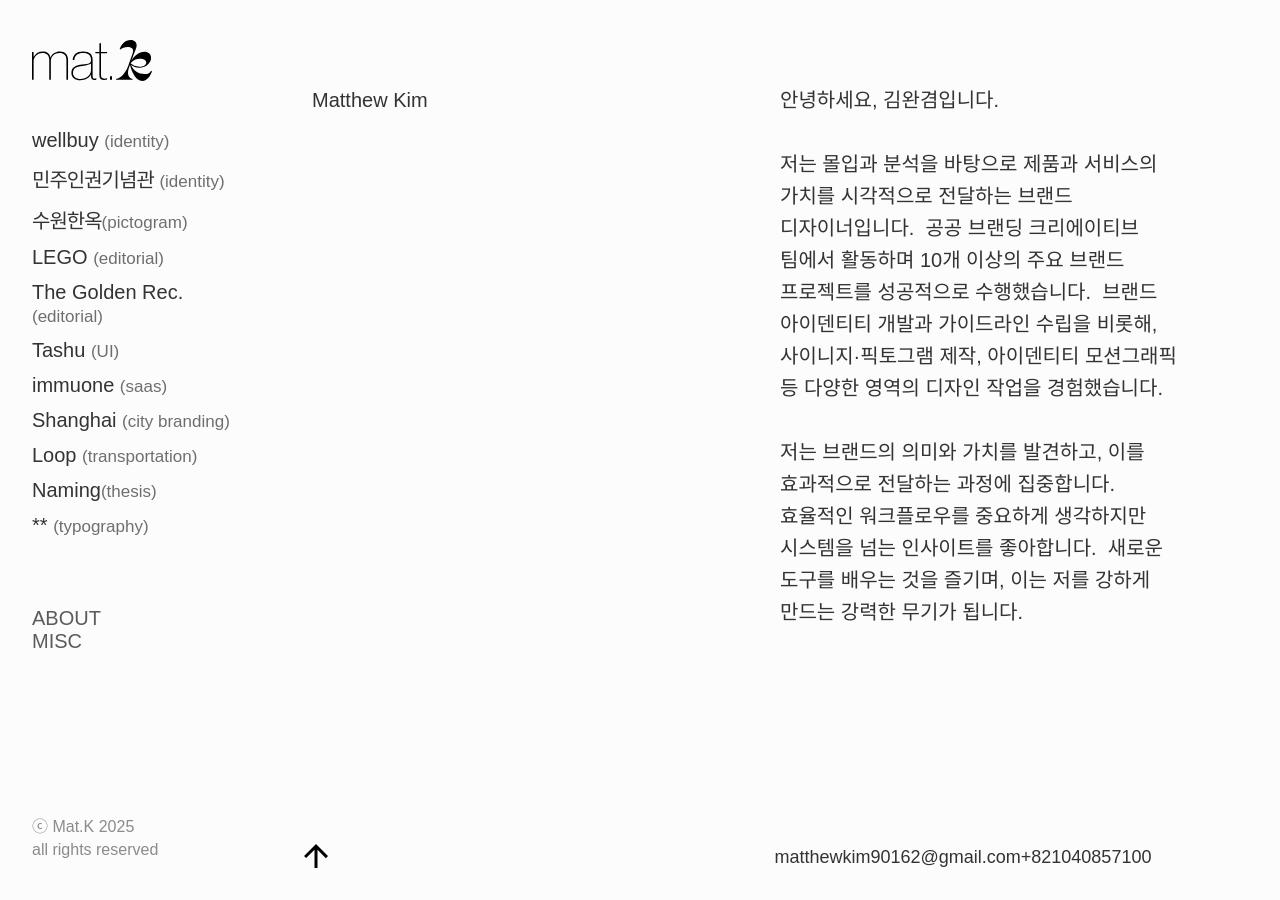
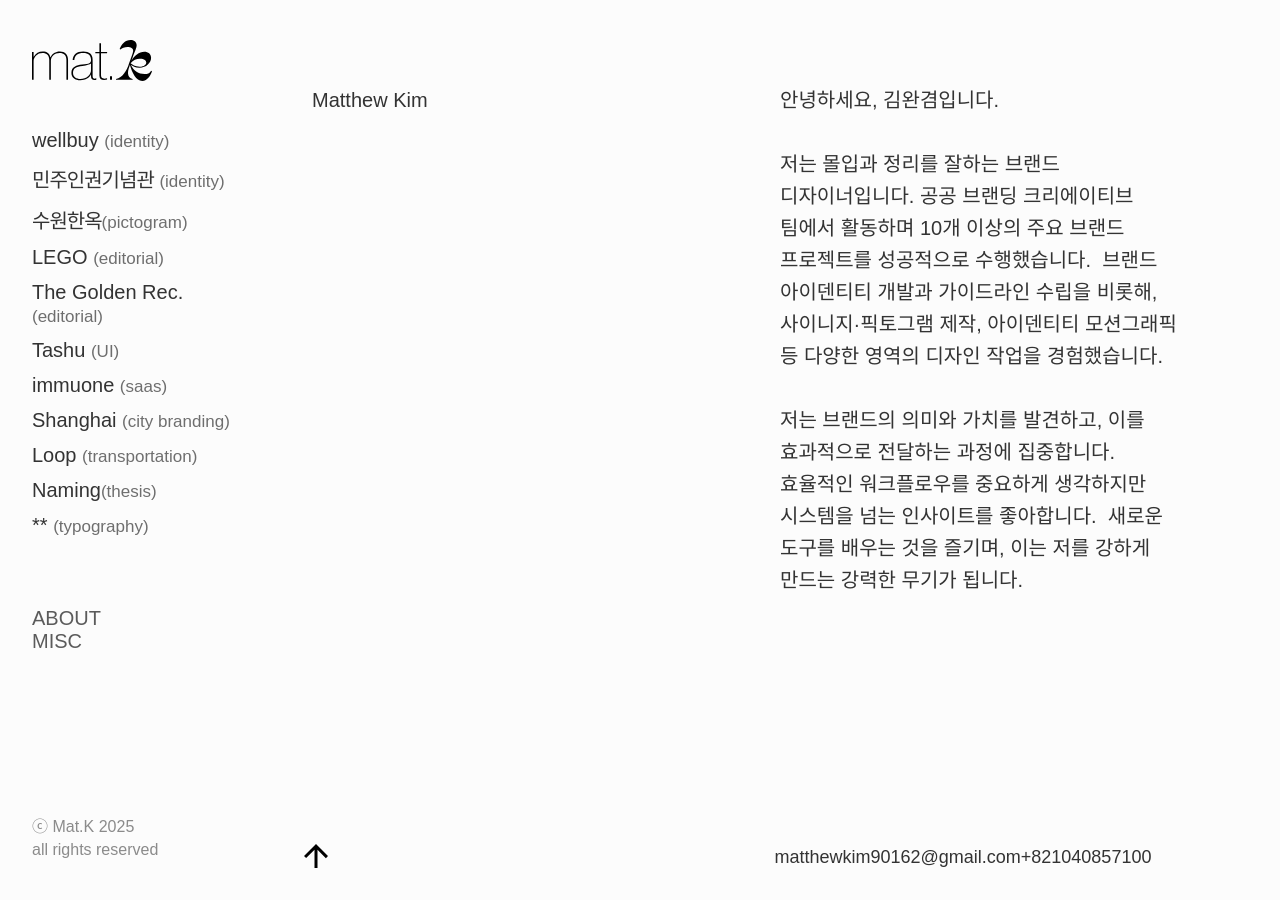
Before and after one commit to WANGYEOM/my-portfolio, a Jekyll site: the page built from pages/about.html, in a window 1280 px wide. Built offline with Jekyll 4.4.1, drawn with Linux system fonts in a browser that asks for light colours; some web fonts are replaced.

Commit message:
minor updates

```diff
--- a/index.html
+++ b/index.html
@@ -1,6 +1,6 @@
 ---
 layout: default
-title: Matthew Kim
+title: Matthew Kim &mdash; Portfolio
 home: true
 ---
 
--- a/pages/about.html
+++ b/pages/about.html
@@ -7,8 +7,7 @@ title: About
     <div class="description">
             <p class="body-copy">Matthew Kim</p>
             <p class="body-copy" style="padding-right: 64px;">안녕하세요, 김완겸입니다.<br><br>
-            저는 몰입과 분석을 바탕으로 제품과 서비스의 가치를 시각적으로 전달하는 브랜드 디자이너입니다.&nbsp;
-            공공 브랜딩 크리에이티브 팀에서 활동하며 10개 이상의 주요 브랜드 프로젝트를 성공적으로 수행했습니다.&nbsp;
+            저는 몰입과 정리를 잘하는 브랜드 디자이너입니다.&nbsp;공공 브랜딩 크리에이티브 팀에서 활동하며 10개 이상의 주요 브랜드 프로젝트를 성공적으로 수행했습니다.&nbsp;
             브랜드 아이덴티티 개발과 가이드라인 수립을 비롯해, 사이니지·픽토그램 제작, 아이덴티티 모션그래픽 등
             다양한 영역의 디자인 작업을 경험했습니다.
             <br><br>
--- a/pages/golden-record.html
+++ b/pages/golden-record.html
@@ -9,7 +9,8 @@ title: The Golden Record
     <div class="description">
         <div>
             <h1>The Golden Record</h1>
-            <p class="body-copy">Self-study 2020</p>
+            <h2>NASA Outreach Brochure</h2>
+            <p class="body-copy">2020<br>Self-study</p>
         </div>
         <p class="body-copy" style="padding-right: 64px;"> The Golden Record project is an educational
             B5 tri-fold brochure created for NASA’s outreach program, targeting students
--- a/pages/lego.html
+++ b/pages/lego.html
@@ -10,7 +10,7 @@ title: LEGO
             <h1>LEGO</h1>
             <h2 style="margin-bottom: 8px;"> BrickLink Studio renderer </h2>
             <p class="body-copy">
-                Self-study 2020
+                2020<br>Self-study
             </p>
         </div>
         <div class="description-copy">
```
Also changed, not shown: pages/suwon-hanok.html (+5 -2 lines), assets/lego/lego_positioning.png, favicon.ico (added), 1 other file.
